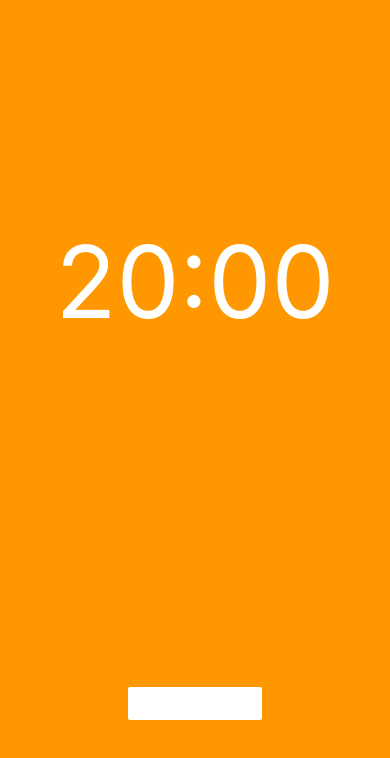
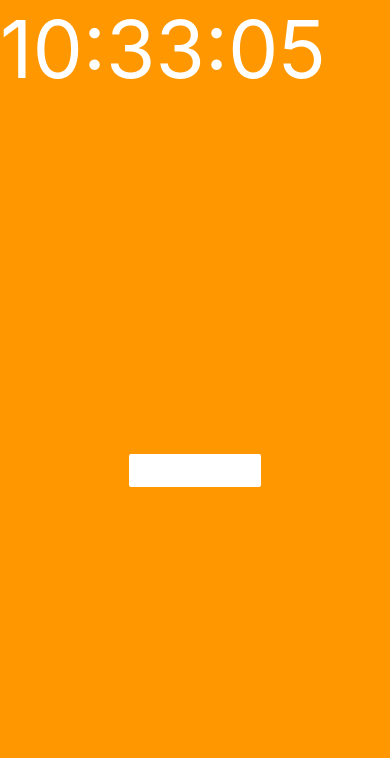
Before and after one commit to zlatjs2/timer-reactNative, a React Native app: screen / in a window 390 px wide. Shown: the top 758 px of the page. Built offline with nearby package versions, Linux system fonts and the light colour scheme.

Commit message:
시계 만들기

```diff
--- a/Timer.js
+++ b/Timer.js
@@ -7,35 +7,51 @@ class Timer extends Component {
     super(props);
 
     this.state = {
-      colors: '#FF9800'
-    }
+      colors: [
+        '#FF9800',
+        '#00BCD4',
+        '#795548',
+        '#607D8B',
+        '#212121',
+        '#1B5E20'
+      ],
+      time: new Date(),
+      number: 0
+    };
   }
 
-  onChangeTheme = () => {
-    alert('You tapped the button!');
-  }
-  render() {
-    const { colors } = this.state;
-    console.log('# colors', colors);
-    return (
-      <View style={styles.container}>
-        <View style={styles.content}>
-          <Text style={styles.time}>20:00</Text>
-        </View>
-        <View style={styles.bottom}>
-          <ControlButton
-            onChangeTheme={this.onChangeTheme}
-          />
-        </View>
-      </View>
-    );
-  }
+  componentDidMount() {
+    setInterval(this.setTime, 1000);
   }
 
+  setTime = () => {
+    this.setState({
+      time: new Date()
+    });
+  }
+
+  getRandomNumber = () => {
+    const { colors } = this.state;
+    const max = colors.length - 1;
+
+    return Math.floor(Math.random() * (max - 0 + 1)) + 0;
+  }
+
+  onChangeColor = () => {
+    this.setState({
+      number: this.getRandomNumber()
+    });
+  }
+
+  render() {
+    const { colors, number, time } = this.state;
+    const hours = time.getHours();
+    const min = time.getMinutes();
+    const sec = time.getSeconds();
     const styles = StyleSheet.create({
       container: {
         flex: 1,
-    backgroundColor: '#FF9800'
+        backgroundColor: colors[number]
       },
       content: {
         flex: 2,
@@ -48,9 +64,28 @@ const styles = StyleSheet.create({
         alignSelf: 'center'
       },
       time: {
-    fontSize: 100,
+        fontSize: 80,
         color: '#fff'
       }
     });
 
+    return (
+      <View style={styles.container}>
+        <View>
+          <Text style={styles.time}>
+            {hours}
+            :
+            {min < 10 ? `0${min}` : `${min}`}
+            :
+            {sec < 10 ? `0${sec}` : `${sec}`}
+          </Text>
+        </View>
+        <View style={styles.bottom}>
+          <ControlButton onChangeColor={this.onChangeColor} />
+        </View>
+      </View>
+    );
+  }
+}
+
 export default Timer;
--- a/components/ControlButton.js
+++ b/components/ControlButton.js
@@ -1,15 +1,11 @@
 import React from 'react';
-import { StyleSheet, Button } from 'react-native';
+import { Button } from 'react-native';
 
-const styles = StyleSheet.create({
-  button: {}
-});
-
-const ControlButton = ({ onChangeTheme }) => {
+const ControlButton = ({ onChangeColor }) => {
   return (
     <Button
-      onPress={onChangeTheme}
-      title="change theme!"
+      onPress={onChangeColor}
+      title="change color!"
       color="#fff"
       accessibilityLabel="Learn more about this purple button"
     />
```
Also changed, not shown: Time.js (added). Lines whose indentation alone changed are shown as unchanged.
